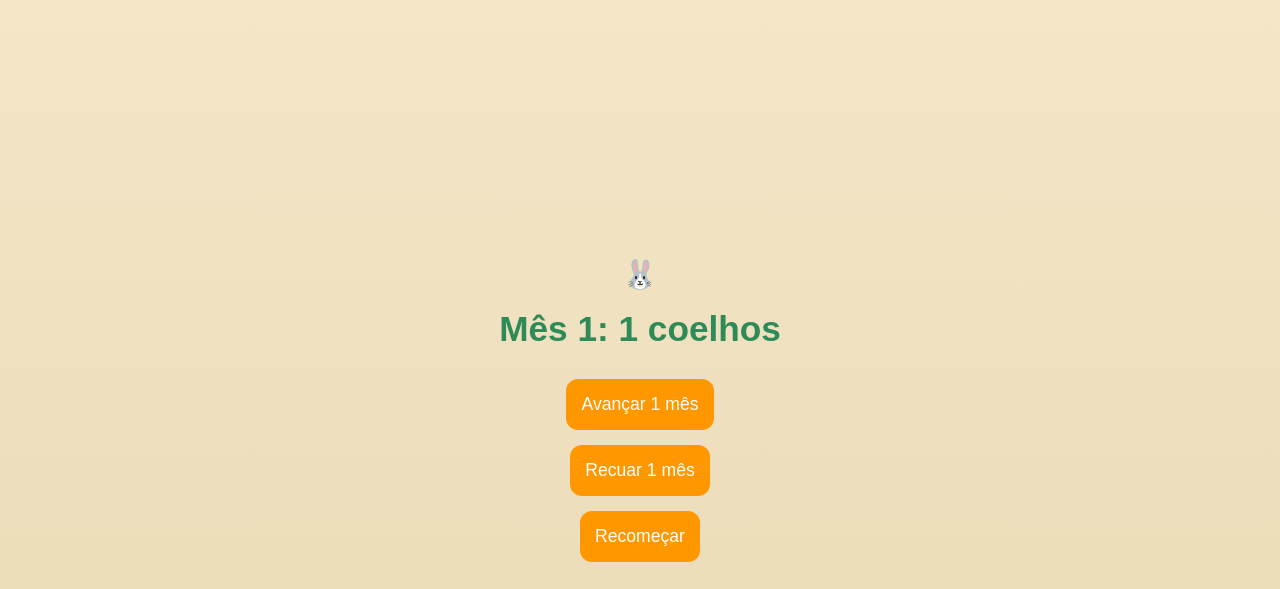
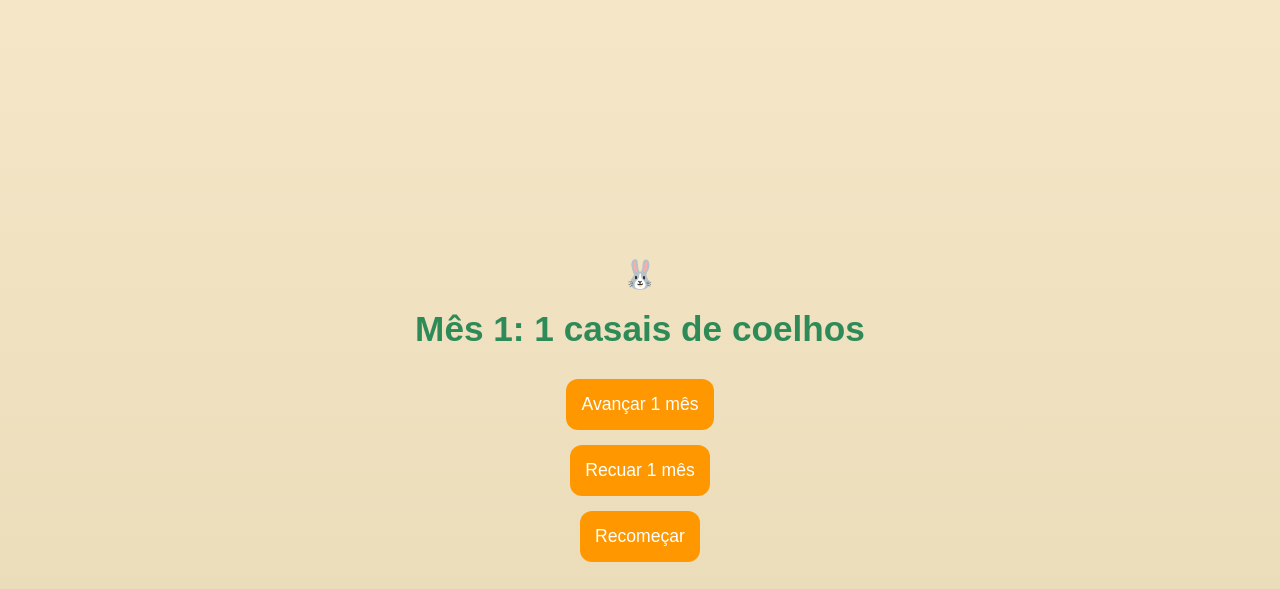
Before and after one commit to D1N1S1O/Sucess-o-de-Fibonacci, a Flask app: page / in a window 1280 px wide. Shown: the top 589 px of the page. Run offline with Flask 3, Linux system fonts and the light colour scheme.

Commit message:
Update index.html

```diff
--- a/templates/index.html
+++ b/templates/index.html
@@ -16,7 +16,7 @@
     {% endfor %}
 </div>
 <br>
-    <h1>Mês {{mes}}: {{coelhos}} coelhos</h1>
+    <h1>Mês {{mes}}: {{coelhos}} casais de coelhos</h1>
     <div>
         <form method="post" action="/avancar">
             <button type="submit">Avançar 1 mês</button>
```
